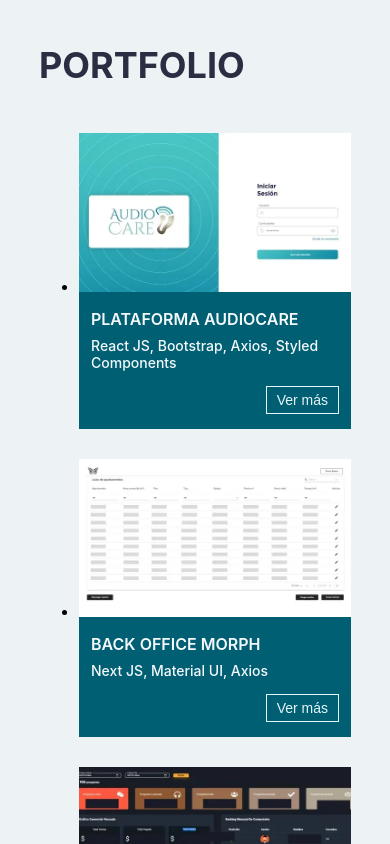
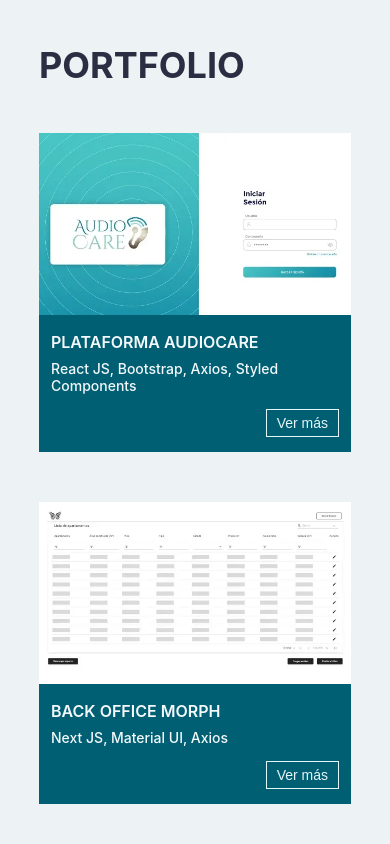
Before and after one commit to eldalco/portfolio, a Next.js app: page / in a window 390 px wide. Shown: the part 3060-3904 px from the top of the page. Built offline with nearby package versions, Linux system fonts and the light colour scheme.

Commit message:
responsive adjustment in archiveportfolio

```diff
--- a/components/SectionPortfolio/ArchivePortfolio/styles.module.css
+++ b/components/SectionPortfolio/ArchivePortfolio/styles.module.css
@@ -1,15 +1,19 @@
 .container__archive {
   display: grid;
   grid-template-columns: 1fr 1fr 1fr;
-  gap: 30px;
+  gap: 50px;
+  padding-left: 0;
 }
-@media (max-width: 980px) {
+@media (max-width: 1200px) {
   .container__archive {
     grid-template-columns: 1fr 1fr;
   }
 }
-@media (max-width: 600px) {
+@media (max-width: 760px) {
   .container__archive {
     grid-template-columns: 1fr;
   }
 }
+.container__archive li {
+  list-style: none;
+}
```
